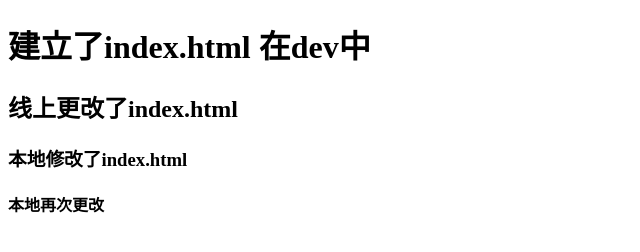
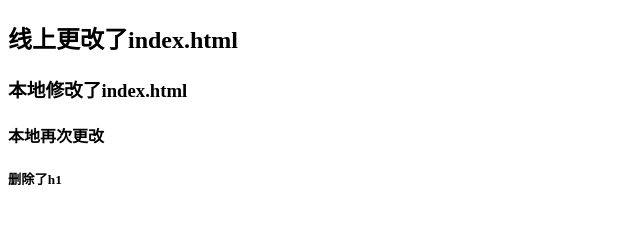
Before and after one commit to LBLJoy/branch, a plain HTML site: page index.html in a window 1280 px wide. Shown: the whole page, without its empty margins (0-640 px from the left). Drawn offline with Linux system fonts and the light colour scheme.

Commit message:
测试合并

```diff
--- a/index.html
+++ b/index.html
@@ -9,10 +9,10 @@
 </head>
 
 <body>
-    <h1>建立了index.html 在dev中</h1>
     <h2>线上更改了index.html</h2>
     <h3>本地修改了index.html</h3>
     <h4>本地再次更改</h4>
+    <h5>删除了h1</h5>
 </body>
 
 </html>
```
Also changed, not shown: 1 other file.
